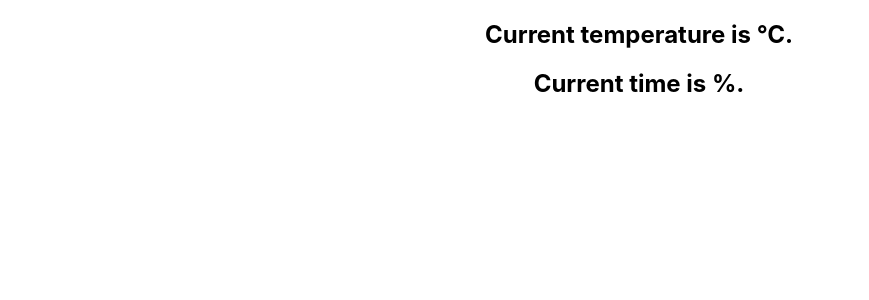
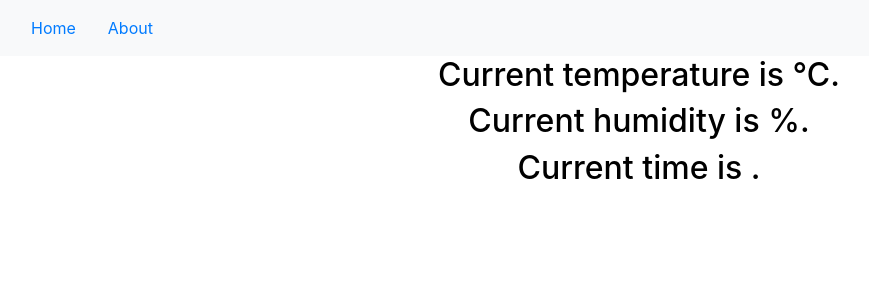
Before and after one commit to curus-m/temp-manager, a React (Create React App) app: page / in a window 1280 px wide. Shown: the top 300 px of the page, without its empty margins (1-870 px from the left). Built offline with nearby package versions, Linux system fonts and the light colour scheme; no server answers.

Commit message:
add humidity data

```diff
--- a/src/App.tsx
+++ b/src/App.tsx
@@ -2,17 +2,44 @@ import React from 'react';
 // import logo from './logo.svg';
 import './App.css';
 import Mainpage from './Mainpage'
+import {
+  BrowserRouter as Router,
+  Switch,
+  Route,
+  Link
+} from "react-router-dom";
+
+function App() {
+  return (
+    <div className="App">
+      <Router>
+      <div>
+        <nav className="navbar navbar-light bg-light">
+          <ul className="nav nav-pills">
+            <li className="nav-items"><Link to ="/" className="nav-link">Home</Link></li>
+            <li className="nav-items" >
+              <Link to="/about" className="nav-link">About</Link>
+            </li>
+          </ul>
+        </nav>
+      </div>
+      <Switch>
+          <Route path="/about">
+            <About />
+          </Route>
+          <Route path="/">
+          <Mainpage/>
+          </Route>
+        </Switch>
+    </Router>
 
 
 
-function App() {
-
-  return (
-    <div className="App">
-      <header></header>
-      <Mainpage/>
     </div>
   );
 }
+function About() {
+  return <h2>About</h2>;
+}
 
 export default App;
--- /dev/null
+++ b/src/Mainpage.scss
@@ -0,0 +1,7 @@
+@import "~bootstrap/scss/bootstrap";
+
+$myColor: black;
+
+h2 {
+  color: $myColor;
+}
--- a/src/Mainpage.tsx
+++ b/src/Mainpage.tsx
@@ -1,5 +1,5 @@
 import React from 'react';
-
+import './Mainpage.scss';
 class Mainpage extends React.Component {
 
     constructor(props : any) {
@@ -15,7 +15,7 @@ class Mainpage extends React.Component {
         .then(
           (result) => {
             this.setState({
-              tempData: { temp: result.temp, time: result.time}
+              tempData: { temp: result.temperature, humid: result.humidity ,time: result.time}
             });
           }, (err) => {
 
@@ -26,7 +26,8 @@ class Mainpage extends React.Component {
         return (
             <div>
                 <h2>Current temperature is {tempData.temp}℃.</h2>
-                <h2>Current time is {tempData.time}%.</h2>
+                <h2>Current humidity is {tempData.humid}%.</h2>
+                <h2>Current time is {tempData.time}.</h2>
             </div>
         )
 
```
Also changed, not shown: package.json (+7 -0 lines), src/Mainpage.css (deleted), src/index.css (line endings or trailing spaces), 2 other files (tests, documents, lock files or other folders).
